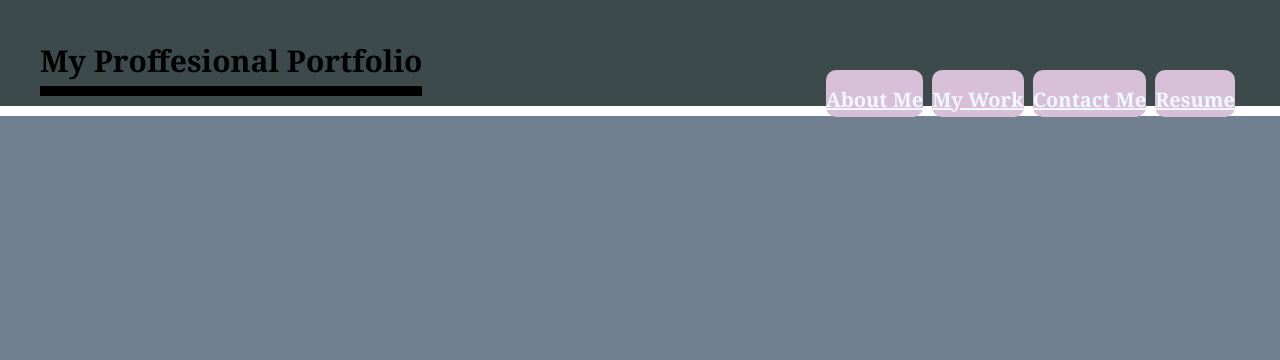
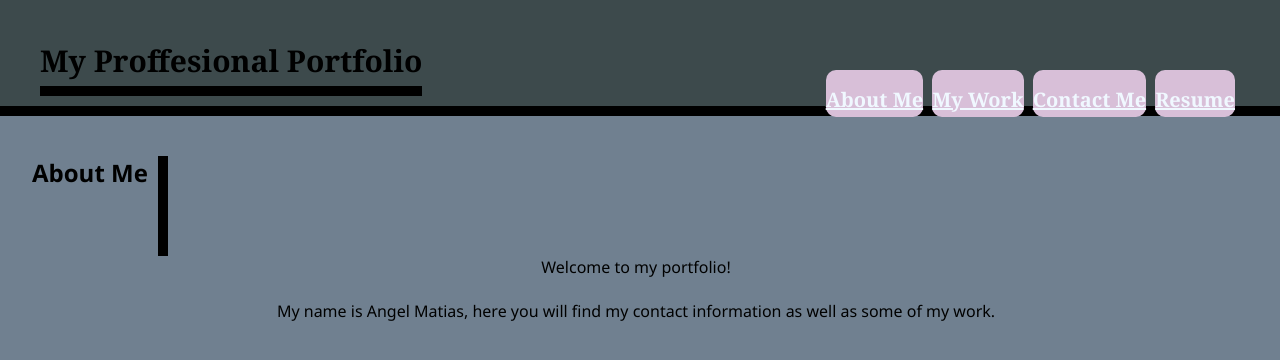
Before and after one commit to robogf/First-Portfolio-, a plain HTML site: page index.html in a window 1280 px wide. Drawn offline with Linux system fonts and the light colour scheme.

Commit message:
commit changes to both files creating my about section

```diff
--- a/assets/style.css
+++ b/assets/style.css
@@ -11,7 +11,7 @@ body {
 
 .header{
     padding: 40px;
-    border-bottom: 10px solid white;
+    border-bottom: 10px solid black;
     padding-bottom: 10px;
     background-color: #3d4a4c;
     font-family:Georgia, 'Times New Roman', Times, serif;
@@ -60,3 +60,27 @@ a:hover{
     font-size: 25px;
 
 }
+
+.About {
+    font-family: 'Segoe UI', Tahoma, Geneva, Verdana, sans-serif;
+    margin: 2.5%;
+    border: 60px;
+    margin-right: 40px;
+    margin-top: 40px;
+}
+
+.About h2{
+    text-align: center;
+    display: inline-block;
+    font-weight: bold;
+    border-right:10px solid black;
+    padding-right: 10px;
+    height: 100px
+
+
+
+}
+
+.About p{
+    text-align: center;
+}
--- a/index.html
+++ b/index.html
@@ -16,8 +16,18 @@
                 <li><a href="#resume"> Resume  </a> </li>
             </ul>
         </div>
+    </header>
 
-    </header>
+    <div class="About">
+        <h2 id="about-me">About Me</h2>
+            <p> Welcome to my portfolio!</p>
+            <br>
+            <p>My name is Angel Matias, here you will find my contact information as well as some of my work. </p>
+            <br>
+            <p></p>
+    </div>
+
+
 
 
 
```
